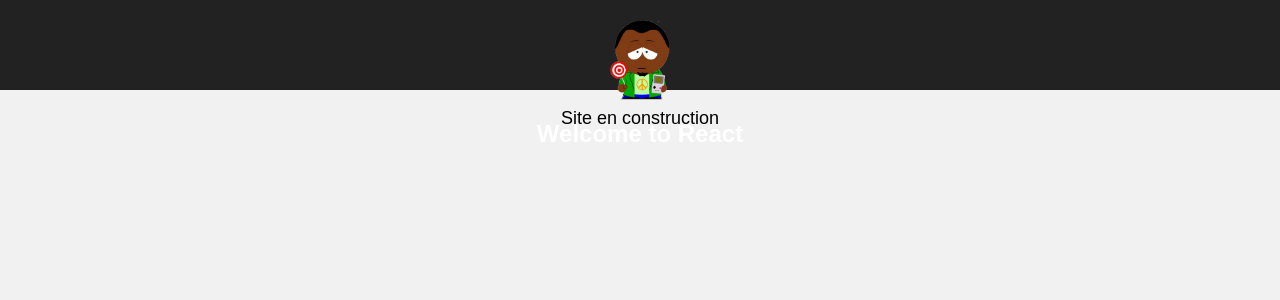
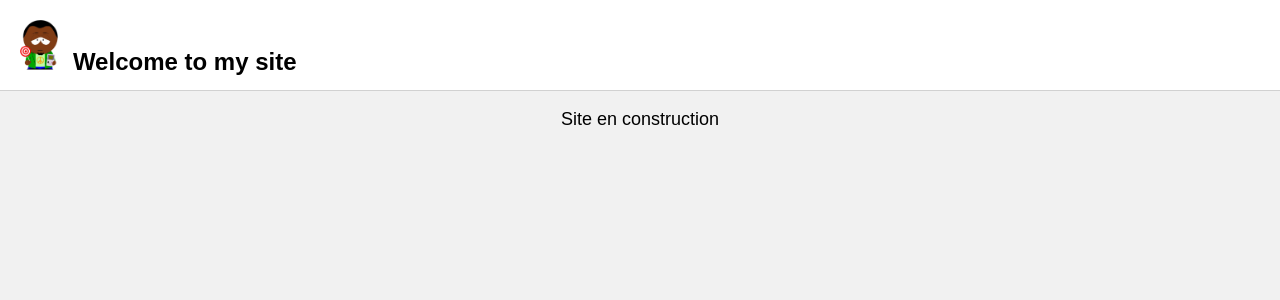
Before and after one commit to SChapiteau/WebCV, a React (Create React App) app: page / in a window 1280 px wide. Shown: the top 300 px of the page. Built offline with nearby package versions, Linux system fonts and the light colour scheme.

Commit message:
Style du header

```diff
--- a/src/Container/Header.css
+++ b/src/Container/Header.css
@@ -1,10 +1,18 @@
 .Header {
-    background-color: #222;
+    background-color: white;
     height: 50px;
     padding: 20px;
-    color: white;
+    display: flex;
+    flex-direction: row;
+    border-bottom: 1px solid #D1D1D1;
   }
 
 .Header-logo  {
-    height : 80px;
+    height : 50px;
+    margin-right: 15px;
   }
+
+.Header-title {
+    font-size: 1.5em;
+    display: inline;
+  }
--- a/src/Container/Header.js
+++ b/src/Container/Header.js
@@ -6,20 +6,16 @@ class Header extends Component {
 
     render() {
       return (
-        <div className="Header">
-            <header className="App-header">
-                <img src={logo} className="sitelogo" alt="logo"
-                style={sitelogo}/>
-                <h1 className="App-title">Welcome to React</h1>
-            </header>
-        </div>
+
+        <header className="Header" >
+            <span>
+                <img src={logo} className="Header-logo" alt="logo" />
+                <h1 className="Header-title">Welcome to my site</h1>
+            </span>
+        </header>
+
       );
     }
   }
 
-  //A exporter en CSS
-  const sitelogo = {
-    height : '80px',
-  }
-
   export default Header;
```
